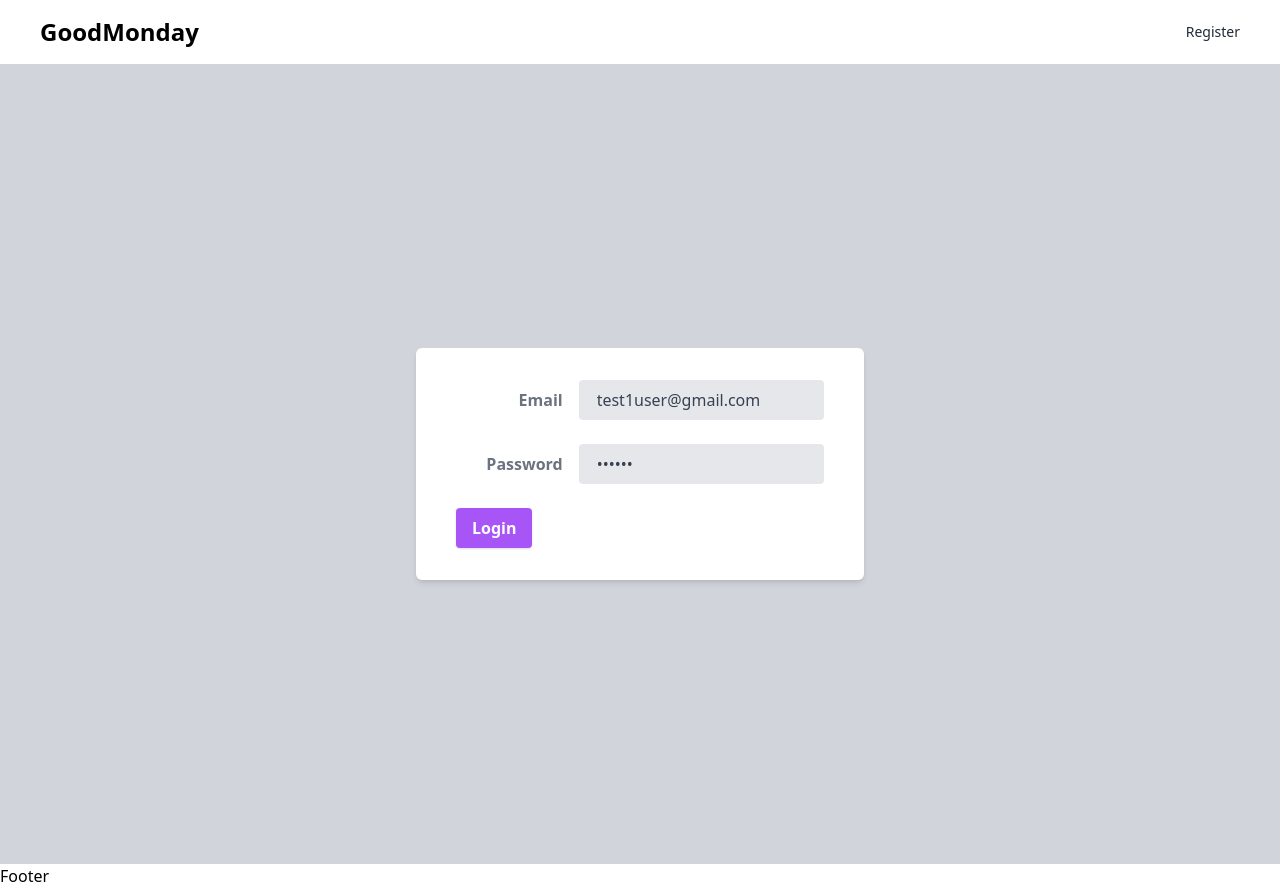
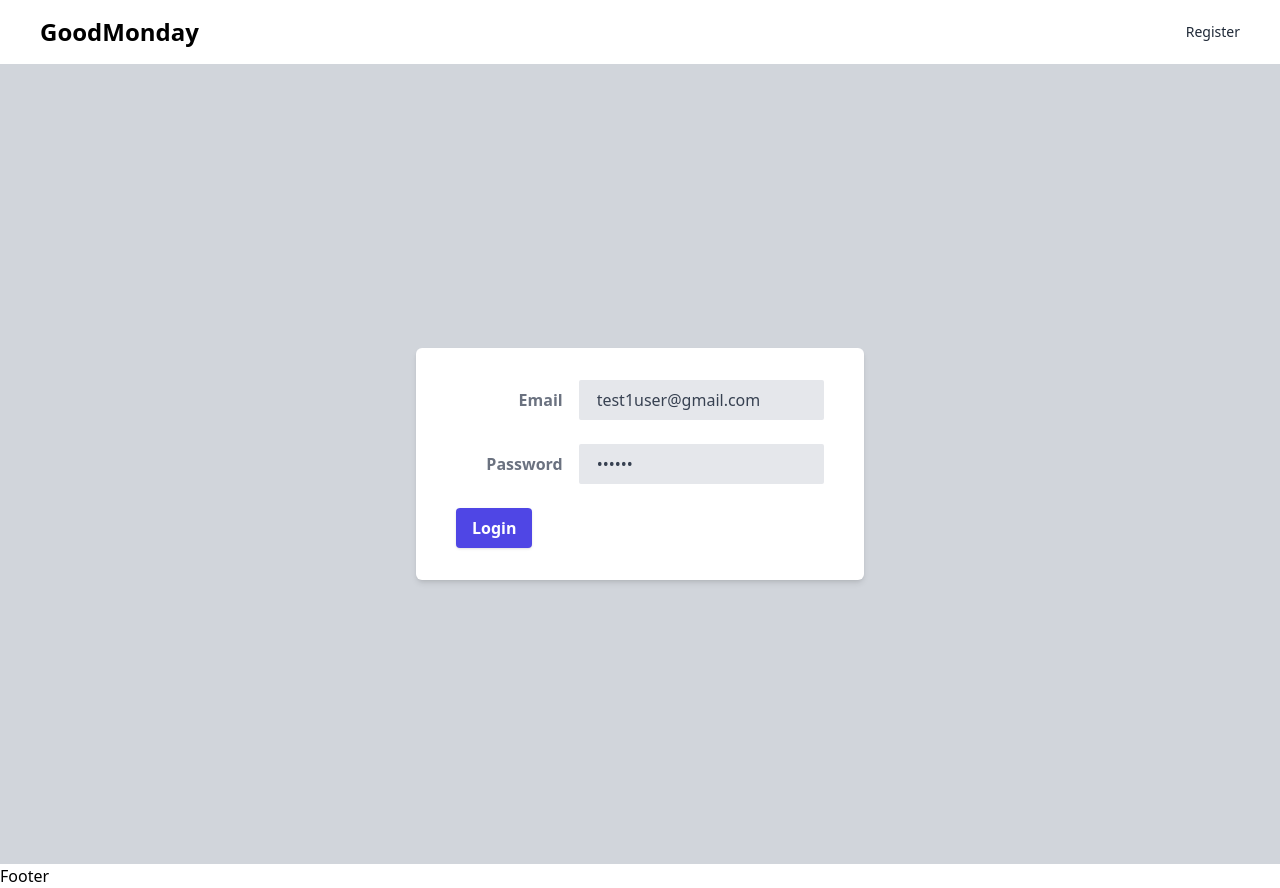
Before and after one commit to HunterJS-bit/goodmonday_js, a React (Vite) app: page /login in a window 1280 px wide. Built offline with nearby package versions, Linux system fonts and the light colour scheme.

Commit message:
chore(tasks): add ts definitions for common cmps

```diff
--- a/src/components/common/Buttons/Button.tsx
+++ b/src/components/common/Buttons/Button.tsx
@@ -1,11 +1,17 @@
-import React from 'react';
+import React, { ButtonHTMLAttributes, ReactNode } from 'react';
 
+type ButtonProps = ButtonHTMLAttributes<HTMLButtonElement> & {
+    children?: ReactNode;
+    className?: string;
+};
 
-const Button = ({ children, ...props }) => {
+const Button: React.FC<ButtonProps> = ({ children, className, ...props }) => {
+
+    const buttonClasses = `shadow focus:shadow-outline focus:outline-none font-bold py-2 px-4 rounded ${className || ''}`;
 
     return (
         <button
-            className="shadow bg-purple-500 hover:bg-purple-400 focus:shadow-outline focus:outline-none text-white font-bold py-2 px-4 rounded"
+            className={buttonClasses}
             {...props}>
             {children}
         </button>)
--- a/src/components/common/inputs/Input.tsx
+++ b/src/components/common/inputs/Input.tsx
@@ -1,14 +1,16 @@
-import React from 'react';
+import React, { ChangeEventHandler } from 'react';
+
+type InputProps = {
+    value?: string;
+    onChange?: ChangeEventHandler<HTMLInputElement>;
+    register?: () => void;
+};
 
 
-const Input = ({ value, onChange, register, ...props }) => {
-
-    // const mytest = register("mytest", { required: "mytest is a required field" });
-
+const Input: React.FC<InputProps> = ({ value, onChange, register, ...props }) => {
     return (
         <input
-
-            className="bg-gray-200 appearance-none border-2 border-gray-200 rounded w-full py-2 px-4 text-gray-700 leading-tight focus:outline-none focus:bg-white focus:border-purple-500"
+            className="bg-gray-200 appearance-none border-2 border-gray-200 rounded w-full py-2 px-4 text-gray-700 leading-tight focus:outline-none p-2 rounded-sm"
             {...props}
             {...register}
         />
--- a/src/components/forms/LoginForm.tsx
+++ b/src/components/forms/LoginForm.tsx
@@ -72,7 +72,7 @@ const LoginForm = () => {
             </div>
             <div className="md:flex md:items-center">
                 <div className="md:w-2/3">
-                    <Button type="submit">
+                    <Button className="bg-indigo-600 text-white" type="submit">
                         Login
                     </Button>
                 </div>
--- a/src/components/tasks/List/TaskList.tsx
+++ b/src/components/tasks/List/TaskList.tsx
@@ -11,8 +11,6 @@ type TaskListProps = {
 }
 
 const TaskList: React.FC<TaskListProps> = ({ tasks }) => {
-
-
 
     const [state, dispatch] = useReducer(taskReducer, { ...initialState, tasks });
 
@@ -64,7 +62,7 @@ const TaskList: React.FC<TaskListProps> = ({ tasks }) => {
                 <span>Add</span>
             </button>
             <div className='pt-5'>
-                {state.tasks.map((task, i: number) => (
+                {state.tasks.map((task: Task, i: number) => (
                     <TaskItem
                         key={i}
                         text={task.title}
@@ -90,8 +88,4 @@ const TaskList: React.FC<TaskListProps> = ({ tasks }) => {
 
 };
 
-TaskList.PropTypes = {
-    tasks: PropTypes.array
-}
-
 export default TaskList;
--- a/src/interfaces/Task.ts
+++ b/src/interfaces/Task.ts
@@ -1,12 +1,12 @@
 export interface Task {
     id?: string;
-    text: string;
-    isDone: boolean;
+    title: string;
+    done: boolean;
 }
 
 export interface TaskCreatePayload {
     id?: string;
-    text: string;
+    title: string;
     done: boolean;
 }
 
--- a/src/utils/tasks/index.ts
+++ b/src/utils/tasks/index.ts
@@ -2,18 +2,17 @@ import { addTask, updateTask, removeTask } from "../../services/api/services/goo
 
 
 const taskListCrudAction = async (taskList) => {
-    const taskPromises = await Promise.all(taskList.map(async (action) => {
-        if (action.type === 'ADD_TODO') {
-            return addTask(action.task);
-        }
-        if (action.type === 'EDIT_TODO') {
-            return updateTask(action.task.id, action.task);
-        }
-        // if (action.type === 'EDIT_TODO') {
-        //     updateTask();
-        // }
-    }))
-    return taskPromises;
+    // const taskPromises = await Promise.all(taskList.map(async (action) => {
+    //     if (action.type === 'ADD_TODO') {
+    //         return addTask(action.task);
+    //     }
+    //     if (action.type === 'EDIT_TODO') {
+    //         return updateTask(action.task.id, action.task);
+    //     }
+    //     if (action.type === 'DELETE_TODO') {
+    //         return removeTask(action.task.id);
+    //     }))
+    // return taskPromises;
 }
 
 
```
